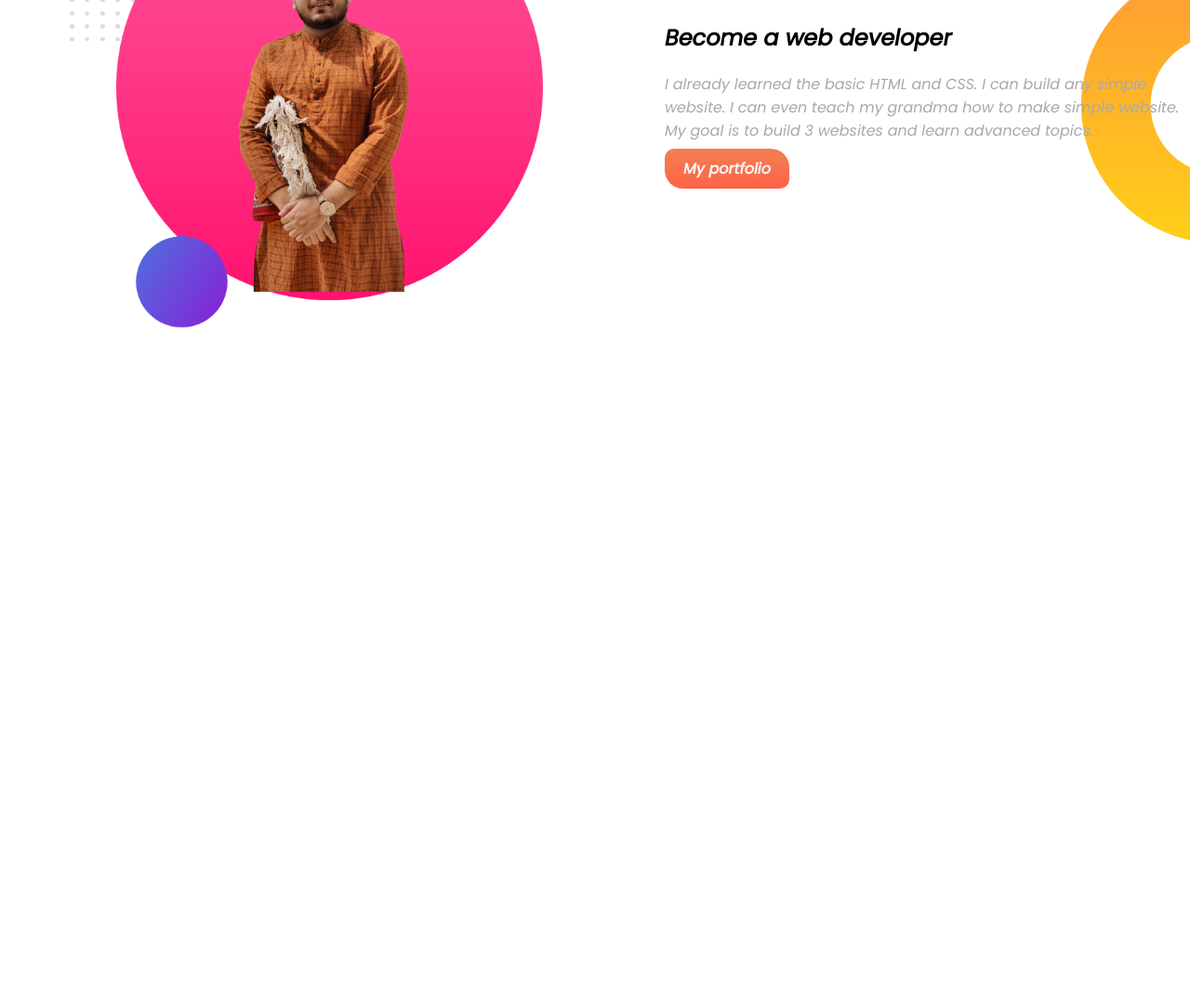
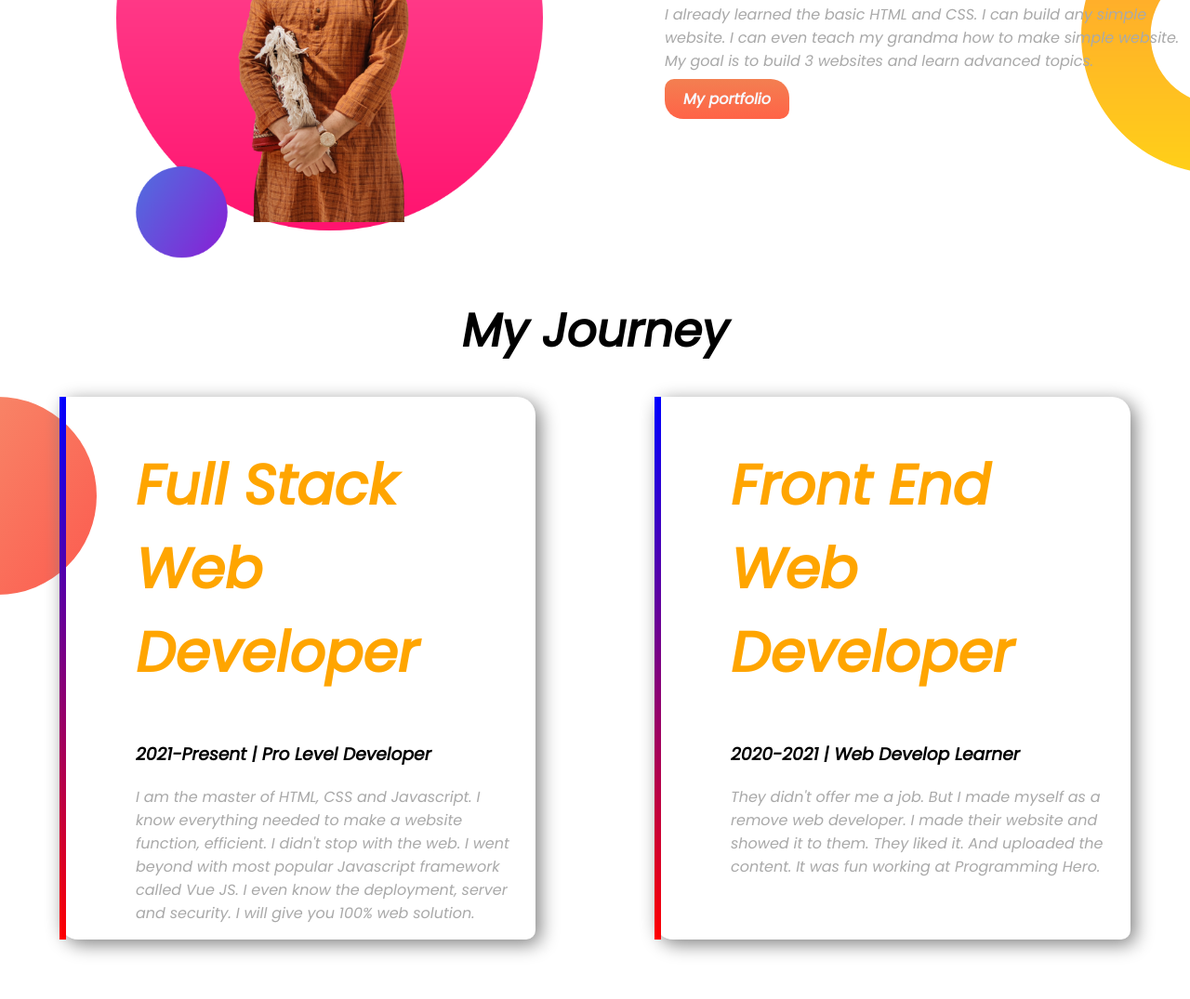
Before and after one commit to nabil012/nabil-portfolio, a plain HTML site: page index.html in a window 1280 px wide. Shown: the part 744-1819 px from the top of the page at 93% size. Before the commit the page ends 1104 px from the top, so only its background shows below. Drawn offline with Linux system fonts and the light colour scheme.

Commit message:
adding last

```diff
--- a/index.html
+++ b/index.html
@@ -13,7 +13,7 @@
 <body>
 <section class="banner1">
     <div class="half-width">
-        <h1>Welcome to <br> <br>My<span class="h1color"> HTML Based Portfolio</span> Website</h1>
+        <h1>Welcome to <br>My<span class="color"> HTML Based Portfolio</span> Website</h1>
      <h2> Build Climber and Train Stopper</h2>
      <p class="para">You might saw me jumping, climbing buildings, and stopping trains. But nobody pays me a dime for that work. That's why I am learning and mastering web development. I will not stop until I become the Web Development Hero.</p>
      <a class="link-button" href="https://www.facebook.com/saeedhasan.nabil.1/">Hire Me</a>
@@ -42,6 +42,37 @@
 
     <a class="link-button" target="_blank" href="http://127.0.0.1:5500/index.html">My portfolio</a>
     </div>
+
+</section>
+
+<h1 class="heading-style">My Journey</h1>
+
+<section class="banner3">
+
+    <div class="half-width my-journey">
+<h2 class="color">
+    Full Stack Web Developer
+</h2>
+<h3>2021-Present | Pro Level Developer</h3>
+<p  class="para">
+    I am the master of HTML, CSS and Javascript. I know everything needed to make a website function, efficient. I didn't stop with the web. I went beyond with most popular Javascript framework called Vue JS. I even know the deployment, server and security. I will give you 100% web solution.
+</p>
+    </div>
+
+
+    <div class="half-width my-journey">
+<h2 class="color">
+    Front End Web Developer
+</h2>
+<h3>
+    2020-2021 | Web Develop Learner
+</h3>
+<p class="para">
+    They didn't offer me a job. But I made myself as a remove web developer. I made their website and showed it to them. They liked it. And uploaded the content. It was fun working at Programming Hero.
+</p>
+    </div>
+
+
 </section>
 </body>
 </html>
--- a/style.css
+++ b/style.css
@@ -5,7 +5,7 @@ body {
 h1 {
   font-size: 50px;
 }
-.h1color {
+.color {
   color: orange;
   font-size: 60px;
 }
@@ -51,3 +51,24 @@ h1 {
   background-repeat: no-repeat;
   background-position: right;
 }
+.heading-style {
+  font-weight: 900;
+  text-align: center;
+}
+.banner3 {
+  display: flex;
+  background-image: url(images/exp-bg.png);
+  background-repeat: no-repeat;
+}
+.my-journey {
+  box-shadow: 5px 5px 20px gray;
+  margin-left: 5%;
+  margin-right: 5%;
+  margin-bottom: 5%;
+  padding-right: 20px;
+  border-radius: 10px 20px;
+
+  border-left: 7px solid;
+  border-image: linear-gradient(blue, red);
+  border-image-slice: 1;
+}
```
